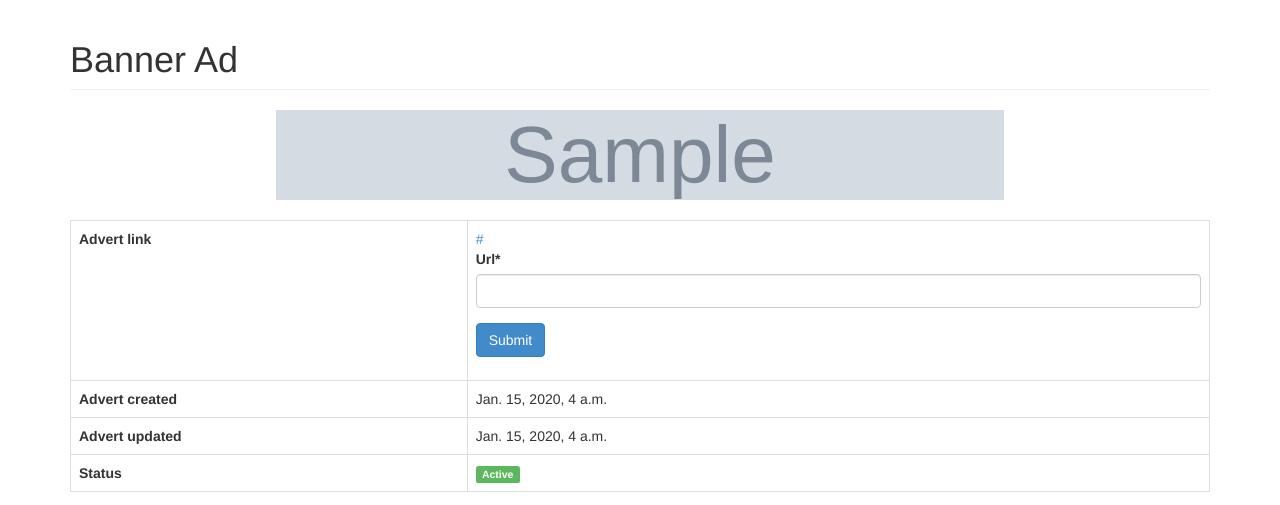
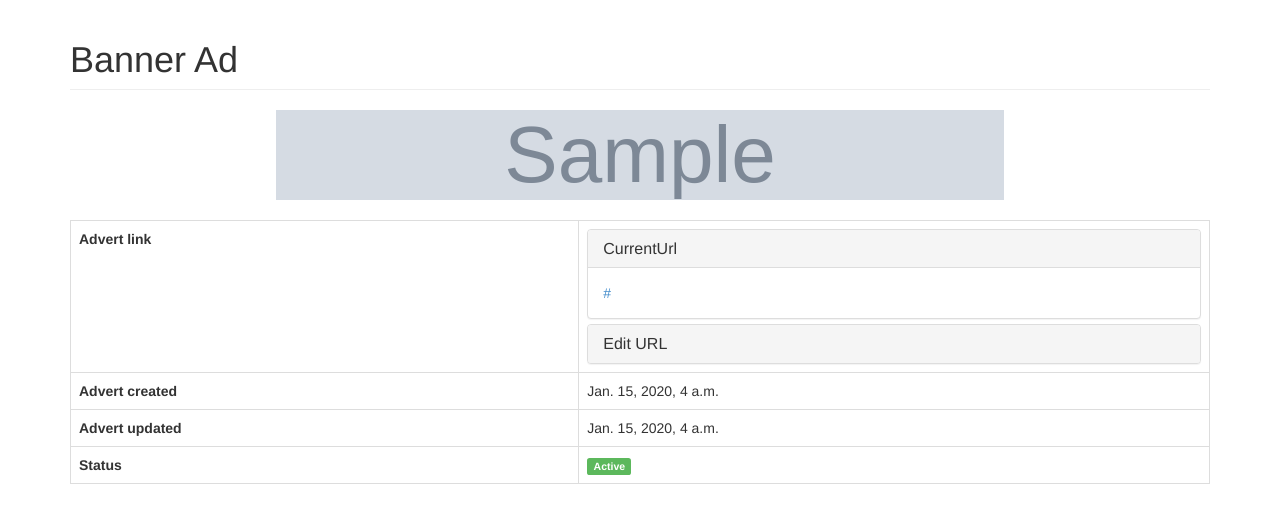
Before and after one commit to OpenAds/OpenAds, a Django app: template advertisements/templates/advertisements/statistics/advert_statistics.html in a window 1280 px wide. Shown: the part 72-577 px from the top of the page. Run offline with Django 3.2, Linux system fonts and the light colour scheme; tables that the repository leaves empty hold one stand-in row (values such as "Sample post"); the template is opened without the code that fills it: values that come from a table or form of the project are taken from there, most other values are stand-ins (such as "Sample title", 1, 10 or a date in 2020); grey boxes marked "Sample" are stand-in pictures; some libraries are stand-ins or nearby versions.

Commit message:
Added inline form editing

```diff
--- a/advertisements/templates/advertisements/statistics/advert_statistics.html
+++ b/advertisements/templates/advertisements/statistics/advert_statistics.html
@@ -16,8 +16,38 @@
       <tr>
         <td><strong>Advert link</strong></td>
         <td>
-          <a href="{{ advert.url }}">{{ advert.url }}</a>
-          {% crispy form %}
+          <div class="panel-group" id="accordion">
+            <div class="panel panel-default">
+              <div class="panel-heading">
+                <h4 class="panel-title">
+                  <a class="accordion-toggle" data-toggle="collapse" data-parent="#accordion" href="#currentUrl">
+                    CurrentUrl
+                  </a>
+                </h4>
+              </div>
+              <div id="currentUrl" class="panel-collapse collapse in">
+                <div class="panel-body">
+                  <a href="{{ advert.url }}">{{ advert.url }}</a>
+                </div>
+              </div>
+            </div>
+            <div class="panel panel-default">
+              <div class="panel-heading">
+                <h4 class="panel-title">
+                  <a class="accordion-toggle" data-toggle="collapse" data-parent="#accordion" href="#editUrl">
+                    Edit URL
+                  </a>
+                </h4>
+              </div>
+              <div id="editUrl" class="panel-collapse collapse">
+                <div class="panel-body">
+                  {% crispy form %}
+                </div>
+              </div>
+            </div>
+          </div>
+
+
         </td>
       </tr>
       <tr>
```
